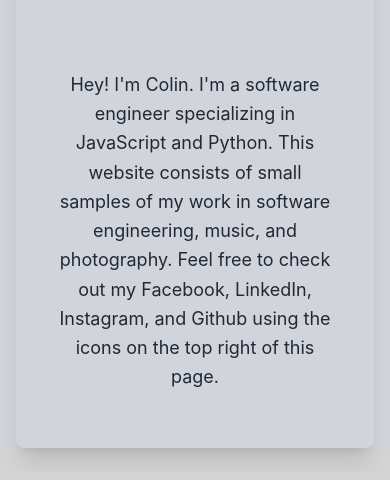
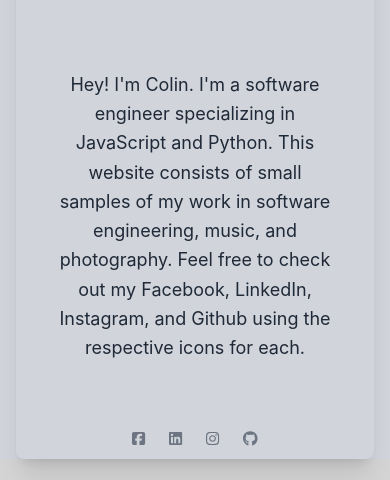
Before and after one commit to kcnminus/nocolin, a React (Create React App) app: page / in a window 390 px wide. Shown: the part 694-1174 px from the top of the page. Built offline with nearby package versions, Linux system fonts and the light colour scheme.

Commit message:
some additional styling; added hidden links in bio

```diff
--- a/src/components/Bio.js
+++ b/src/components/Bio.js
@@ -2,6 +2,7 @@
 import profilePic from '../assets/profile/green_hat.JPG';
 import { FontAwesomeIcon } from '@fortawesome/react-fontawesome'
 import { faMapMarkerAlt, faBriefcase } from '@fortawesome/free-solid-svg-icons'
+import { faFacebookSquare, faLinkedin , faInstagram, faGithub } from '@fortawesome/free-brands-svg-icons'
 
 const Bio = () => {
   return (
@@ -38,10 +39,34 @@
                 <p className="mb-4 text-lg leading-relaxed text-gray-800">
                   Hey! I'm Colin. I'm a software engineer specializing in JavaScript and Python.
                   This website consists of small samples of my work in software engineering, music, and photography.
-                  Feel free to check out my Facebook, LinkedIn, Instagram, and Github using the icons on the top right of this page.
+                  Feel free to check out my Facebook, LinkedIn, Instagram, and Github using the respective icons for each.
                 </p>
               </div>
             </div>
+          </div>
+          <div className="leading-none px-3 py-1 border border-solid border-transparent rounded bg-transparent block md:hidden outline-none focus:outline-none">
+            <ul className="flex flex-row items-center list-none ml-auto">
+              <li className="nav-item">
+                <a className="px-3 py-2 flex items-center text-xs uppercase font-bold leading-snug text-white hover:opacity-75" href="https://www.facebook.com/ colincno">
+                  <FontAwesomeIcon icon={faFacebookSquare} size="lg" className="leading-lg text-gray-600 opacity-75" />
+                </a>
+              </li>
+              <li className="nav-item">
+                <a className="px-3 py-2 flex items-center text-xs uppercase font-bold leading-snug text-white hover:opacity-75" href="https://www.linkedin.com/in/  colincno">
+                  <FontAwesomeIcon icon={faLinkedin} size="lg" className="leading-lg text-gray-600 opacity-75" />
+                </a>
+              </li>
+              <li className="nav-item">
+                <a className="px-3 py-2 flex items-center text-xs uppercase font-bold leading-snug text-white hover:opacity-75" href="https://www.instagram.com/  nocolin_">
+                  <FontAwesomeIcon icon={faInstagram} size="lg" className="leading-lg text-gray-600 opacity-75" />
+                </a>
+              </li>
+              <li className="nav-item">
+                <a className="px-3 py-2 flex items-center text-xs uppercase font-bold leading-snug text-white hover:opacity-75" href="https://www.github.com/ kcnminus">
+                  <FontAwesomeIcon icon={faGithub} size="lg" className="leading-lg text-gray-600 opacity-75" />
+                </a>
+              </li>
+            </ul>
           </div>
         </div>
       </div>
--- a/src/components/SpotifyPlayer.js
+++ b/src/components/SpotifyPlayer.js
@@ -8,7 +8,7 @@
         src="https://open.spotify.com/embed/album/0bATZFPIMwr1GMCLb6FXLV?utm_source=generator"
         allow="autoplay; clipboard-write; encrypted-media; fullscreen; picture-in-picture"
         loading="lazy"
-        className="w-full md:w-1/2 lg:w-2/3 xl:w-1/2 h-full"
+        className="w-full md:w-1/2 h-[375px] md:h-[550px]"
        ></iframe>}
     </div>
   )
```
